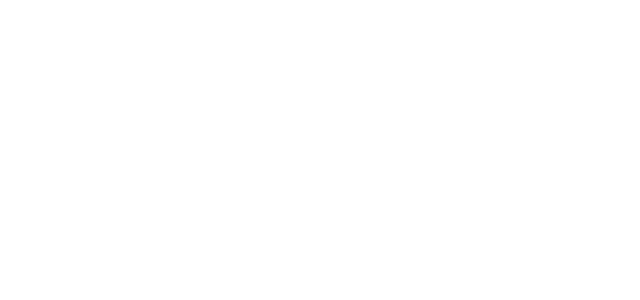
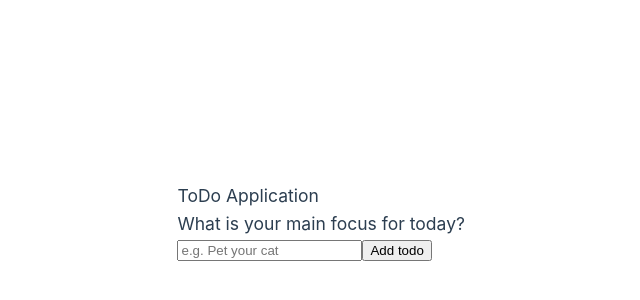
Before and after one commit to laia89/todo-app-vue, a Vue app: page / in a window 1280 px wide. Shown: the part 178-478 px from the top of the page, without its empty margins (175-815 px from the left). Built offline with nearby package versions, Linux system fonts and the light colour scheme.

Commit message:
Pass input text into the addTodo function

```diff
--- a/src/App.vue
+++ b/src/App.vue
@@ -2,4 +2,38 @@
 import { ref } from 'vue'
 
 const todos = ref([])
+const text = ref('')
+
+function addTodo() {
+  if (text.value.trim() === '') {
+    return
+  }
+
+  const todo = {
+    todo: text.value,
+    completed: false
+  }
+
+  todos.value.unshift(todo)
+  text.value = ''
+}
 </script>
+
+<template>
+  <header class="app">
+    <section class="greeting">
+      <h3 class="title">ToDo Application</h3>
+    </section>
+    <div class="input-section">
+      <section class="create-todo">
+        <form @submit.prevent="addTodo">
+          <h3>What is your main focus for today?</h3>
+          <input type="text" placeholder="e.g. Pet your cat" v-model="text" />
+          <input type="submit" value="Add todo" />
+        </form>
+      </section>
+    </div>
+  </header>
+
+  <main class="app"></main>
+</template>
```
